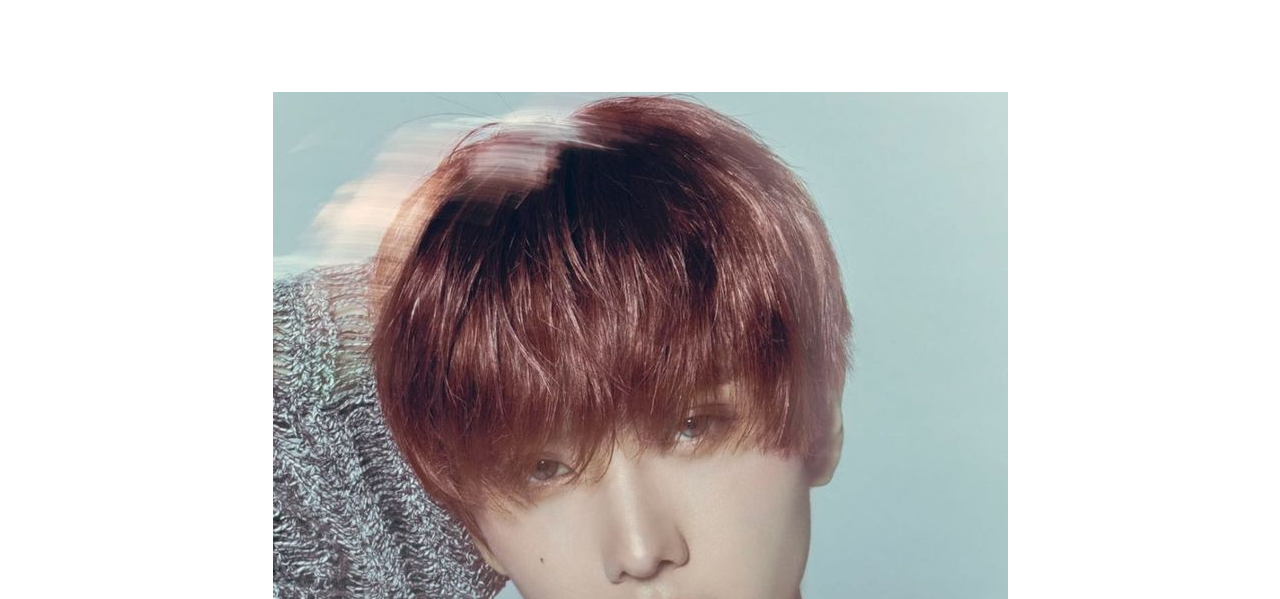
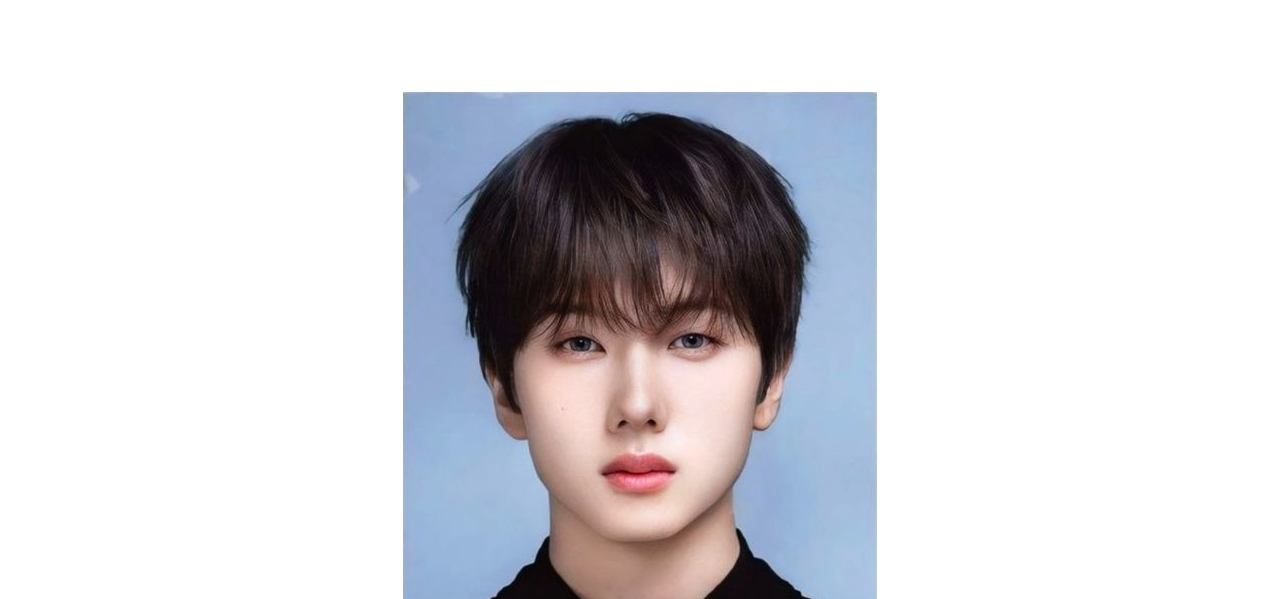
Before and after one commit to xyileor/bio-jisung, a plain HTML site: page index.html in a window 1280 px wide. Shown: the part 201-800 px from the top of the page. Drawn offline with nearby package versions, Linux system fonts and the light colour scheme; a script that the page names is missing.

Commit message:
Update index.html

```diff
--- a/index.html
+++ b/index.html
@@ -47,7 +47,7 @@
 
                             <div class="d-flex justify-content-center mt-5 mt-xxl-0">
                                 <div class="Profile bg-gradient-primary-to-secondary">
-                                    <img class="profile-img" src="jiisung.jpg" alt="Jisung NCT Dream" />
+                                    <img class="profile-img" src="jisung.jpg" alt="Jisung NCT Dream" />
                                     <div calss=dots-1">
                             </div>
                         </div>
```
